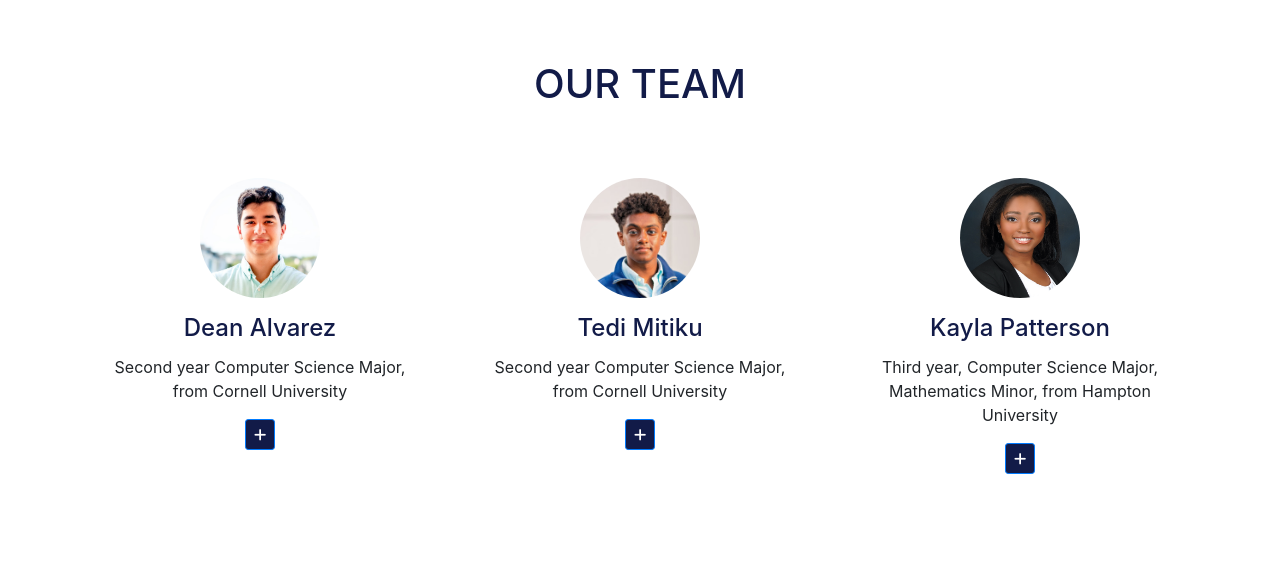
After one commit to kpatterson01/step-capstone-2020, a Flask app: page /team.html in a window 1280 px wide. The commit adds this page. Shown: the top 571 px of the page. Run offline with Flask 2, Linux system fonts and the light colour scheme; parts of the project's set-up code (start-up, migrations or seed data) failed here and were passed over; some libraries are stand-ins or nearby versions.

Commit message:
Add team page and uncollapsible feature on tree.

```diff
--- a/app.py
+++ b/app.py
@@ -45,9 +45,9 @@ def hierachy_tree():
 def provision_metrics():
     return render_template("provisionMetrics.html")
 
-@app.route("/research.html")
+@app.route("/team.html")
 def research():
-    return render_template("research.html")
+    return render_template("team.html")
 
 @app.route("/api/distance", methods=["POST"])
 def calculate_distance():
--- /dev/null
+++ b/static/team.css
@@ -0,0 +1,127 @@
+
+rt url('https://maxcdn.bootstrapcdn.com/font-awesome/4.7.0/css/font-awesome.min.css');
+#team {
+    background: #eee !important;
+}
+
+.btn-primary:hover,
+.btn-primary:focus {
+    background-color: #108d6f;
+    border-color: #108d6f;
+    box-shadow: none;
+    outline: none;
+}
+
+.btn-primary {
+    color: #fff;
+    background-color: #121B48;
+}
+
+section {
+    padding: 60px 0;
+}
+
+section .section-title {
+    text-align: center;
+    color: #121B48;
+    margin-bottom: 50px;
+    text-transform: uppercase;
+}
+
+#team .card {
+    border: none;
+    background: #ffffff;
+}
+
+.image-flip:hover .backside,
+.image-flip.hover .backside {
+    -webkit-transform: rotateY(0deg);
+    -moz-transform: rotateY(0deg);
+    -o-transform: rotateY(0deg);
+    -ms-transform: rotateY(0deg);
+    transform: rotateY(0deg);
+    border-radius: .25rem;
+}
+
+.image-flip:hover .frontside,
+.image-flip.hover .frontside {
+    -webkit-transform: rotateY(180deg);
+    -moz-transform: rotateY(180deg);
+    -o-transform: rotateY(180deg);
+    transform: rotateY(180deg);
+}
+
+.mainflip {
+    -webkit-transition: 1s;
+    -webkit-transform-style: preserve-3d;
+    -ms-transition: 1s;
+    -moz-transition: 1s;
+    -moz-transform: perspective(1000px);
+    -moz-transform-style: preserve-3d;
+    -ms-transform-style: preserve-3d;
+    transition: 1s;
+    transform-style: preserve-3d;
+    position: relative;
+}
+
+.frontside {
+    position: relative;
+    -webkit-transform: rotateY(0deg);
+    -ms-transform: rotateY(0deg);
+    z-index: 2;
+    margin-bottom: 30px;
+}
+
+.backside {
+    position: absolute;
+    top: 0;
+    left: 0;
+    background: white;
+    -webkit-transform: rotateY(-180deg);
+    -moz-transform: rotateY(-180deg);
+    -o-transform: rotateY(-180deg);
+    -ms-transform: rotateY(-180deg);
+    transform: rotateY(-180deg);
+    -webkit-box-shadow: 5px 7px 9px -4px rgb(158, 158, 158);
+    -moz-box-shadow: 5px 7px 9px -4px rgb(158, 158, 158);
+    box-shadow: 5px 7px 9px -4px rgb(158, 158, 158);
+}
+
+.frontside,
+.backside {
+    -webkit-backface-visibility: hidden;
+    -moz-backface-visibility: hidden;
+    -ms-backface-visibility: hidden;
+    backface-visibility: hidden;
+    -webkit-transition: 1s;
+    -webkit-transform-style: preserve-3d;
+    -moz-transition: 1s;
+    -moz-transform-style: preserve-3d;
+    -o-transition: 1s;
+    -o-transform-style: preserve-3d;
+    -ms-transition: 1s;
+    -ms-transform-style: preserve-3d;
+    transition: 1s;
+    transform-style: preserve-3d;
+}
+
+.frontside .card,
+.backside .card {
+    min-height: 312px;
+}
+
+.backside .card a {
+    font-size: 18px;
+    color: #121B48 !important;
+}
+
+.frontside .card .card-title,
+.backside .card .card-title {
+    color: #121B48 !important;
+}
+
+.frontside .card .card-body img {
+    width: 120px;
+    height: 120px;
+    border-radius: 50%;
+}
--- a/templates/index.html
+++ b/templates/index.html
@@ -12,9 +12,9 @@
 				<h4>S.A.M: Google STEP Capstone 2020</h4>
 			</div>
 			<ul class="nav-links">
-				<li><a href="research.html">Mission</a></li>
-				<li><a href="research.html">Research</a></li>
-				<li><a href="research.html">The Team</a></li>
+				<li><a href="">Mission</a></li>
+				<li><a href="">Research</a></li>
+				<li><a href="team.html">The Team</a></li>
 			</ul>
 		</nav>
 
--- /dev/null
+++ b/templates/team.html
@@ -0,0 +1,146 @@
+<!DOCTYPE html>
+<html>
+	<head>
+		<meta charset="UTF-8">
+		<title>Research</title>
+        <link rel="stylesheet" href="https://stackpath.bootstrapcdn.com/bootstrap/4.5.2/css/bootstrap.min.css" integrity="sha384-JcKb8q3iqJ61gNV9KGb8thSsNjpSL0n8PARn9HuZOnIxN0hoP+VmmDGMN5t9UJ0Z" crossorigin="anonymous">
+        <script src="https://use.fontawesome.com/c5c79fb4fe.js"></script>
+	    <link rel="stylesheet" href="{{ url_for('static', filename='team.css') }}">
+    </head>
+	<body>
+        <!-- Team -->
+        <section id="team" class="pb-5">
+                <div class="container">
+                    <h5 class="section-title h1">OUR TEAM</h5>
+                    <div class="row">
+                    <!-- Team member -->
+                    <div class="col-xs-12 col-sm-6 col-md-4">
+                        <div class="image-flip" >
+                            <div class="mainflip flip-0">
+                                <div class="frontside">
+                                    <div class="card">
+                                        <div class="card-body text-center">
+                                            <p><img class="img-fluid" src="/static/images/dean.png" alt="card image"></p>
+                                            <h4 class="card-title">Dean Alvarez</h4>
+                                            <p class="card-text">Second year Computer Science Major, from Cornell University</p>
+                                            <a href="" class="btn btn-primary btn-sm"><i class="fa fa-plus"></i></a>
+                                        </div>
+                                    </div>
+                                </div>
+                                <div class="backside">
+                                    <div class="card">
+                                        <div class="card-body text-center mt-4">
+                                            <h4 class="card-title">Dean Alvarez</h4>
+                                            <p class="card-text">I worked with libraries such as pandas and matplotlib to analyze large amounts of data leading to the development of the logic behind S.A.M.'s provisioning metrics feature</p>
+                                            <ul class="list-inline">
+                                                <li class="list-inline-item">
+                                                    <a class="social-icon text-xs-center" href="https://www.linkedin.com/in/deanedwardalvarez">
+                                                        <i class="fa fa-linkedin-square" aria-hidden="true"></i>
+                                                    </a>
+                                                </li>
+                                                <li class="list-inline-item">
+                                                    <a class="social-icon text-xs-center" href="https://github.com/DeanAlvarez">
+                                                        <i class="fa fa-github" aria-hidden="true"></i>
+                                                    </a>
+                                                </li>
+                                            </ul>
+                                        </div>
+                                    </div>
+                                </div>
+                            </div>
+                        </div>
+                    </div>
+                    <!-- Team member -->
+                    <div class="col-xs-12 col-sm-6 col-md-4">
+                        <div class="image-flip" ontouchstart="this.classList.toggle('hover');">
+                            <div class="mainflip">
+                                <div class="frontside">
+                                    <div class="card">
+                                        <div class="card-body text-center">
+                                            <p><img class=" img-fluid" src="/static/images/tedi.jpg" alt="card image"></p>
+                                            <h4 class="card-title">Tedi Mitiku</h4>
+                                            <p class="card-text">Second year Computer Science Major, from Cornell University</p>
+                                            <a href="" class="btn btn-primary btn-sm"><i class="fa fa-plus"></i></a>
+                                        </div>
+                                    </div>
+                                </div>
+                                <div class="backside">
+                                    <div class="card">
+                                        <div class="card-body text-center mt-4">
+                                            <h4 class="card-title">Tedi Mitiku</h4>
+                                            <p class="card-text">I learned how to use Python libraries for data analysis and processing and worked to integrate our S.A.M's frontend and backend using Flask </p>
+                                            <ul class="list-inline">
+                                                <li class="list-inline-item">
+                                                    <a class="social-icon text-xs-center" href="mailto:tbm42@cornell.edu">
+                                                        <i class="fa fa-envelope-o" aria-hidden="true"></i>
+                                                    </a>
+                                                </li>
+                                                <li class="list-inline-item">
+                                                    <a class="social-icon text-xs-center"  href="https://www.linkedin.com/in/tedi-mitiku">
+                                                        <i class="fa fa-linkedin-square" aria-hidden="true"></i>
+                                                    </a>
+                                                </li>
+                                                <li class="list-inline-item">
+                                                    <a class="social-icon text-xs-center" href="https://github.com/tedim52">
+                                                        <i class="fa fa-github" aria-hidden="true"></i>
+                                                    </a>
+                                                </li>
+                                            </ul>
+                                        </div>
+                                    </div>
+                                </div>
+                            </div>
+                        </div>
+                    </div>
+                    <!-- Team member -->
+                    <div class="col-xs-12 col-sm-6 col-md-4">
+                        <div class="image-flip" ontouchstart="this.classList.toggle('hover');">
+                            <div class="mainflip">
+                                <div class="frontside">
+                                    <div class="card">
+                                        <div class="card-body text-center">
+                                            <p><img class=" img-fluid" src="/static/images/kayla.jpg" alt="card image"></p>
+                                            <h4 class="card-title">Kayla Patterson</h4>
+                                            <p class="card-text">Third year, Computer Science Major, Mathematics Minor, from Hampton University</p>
+                                            <a href="" class="btn btn-primary btn-sm"><i class="fa fa-plus"></i></a>
+                                        </div>
+                                    </div>
+                                </div>
+                                <div class="backside">
+                                    <div class="card">
+                                        <div class="card-body text-center mt-4">
+                                            <h4 class="card-title">Kayla Patterson</h4>
+                                            <p class="card-text">I worked on S.A.M frontend using D3.js library to display the tree and Chart.js to display provisioning charts. Also, worked on Python scripts to analyze data.</p>
+                                            <ul class="list-inline">
+                                                <li class="list-inline-item">
+                                                    <a class="social-icon text-xs-center" href="mailto:klypat00@gmail.com">
+                                                        <i class="fa fa-envelope-o" aria-hidden="true"></i>
+                                                    </a>
+                                                </li>
+                                                <li class="list-inline-item">
+                                                    <a class="social-icon text-xs-center" href="https://www.linkedin.com/in/kayla-patterson">
+                                                        <i class="fa fa-linkedin-square" aria-hidden="true"></i>
+                                                    </a>
+                                                </li>
+                                                <li class="list-inline-item">
+                                                    <a class="social-icon text-xs-center" href="https://github.com/kpatterson01">
+                                                        <i class="fa fa-github" aria-hidden="true"></i>
+                                                    </a>
+                                                </li>
+                                            </ul>
+                                        </div>
+                                    </div>
+                                </div>
+                            </div>
+                        </div>
+                    </div>
+                </div>
+            </div>
+        </section>
+
+        <script src="https://code.jquery.com/jquery-3.5.1.slim.min.js" integrity="sha384-DfXdz2htPH0lsSSs5nCTpuj/zy4C+OGpamoFVy38MVBnE+IbbVYUew+OrCXaRkfj" crossorigin="anonymous"></script>
+<script src="https://cdn.jsdelivr.net/npm/popper.js@1.16.1/dist/umd/popper.min.js" integrity="sha384-9/reFTGAW83EW2RDu2S0VKaIzap3H66lZH81PoYlFhbGU+6BZp6G7niu735Sk7lN" crossorigin="anonymous"></script>
+<script src="https://stackpath.bootstrapcdn.com/bootstrap/4.5.2/js/bootstrap.min.js" integrity="sha384-B4gt1jrGC7Jh4AgTPSdUtOBvfO8shuf57BaghqFfPlYxofvL8/KUEfYiJOMMV+rV" crossorigin="anonymous"></script>
+	</body>
+
+</html>
```
Also changed, not shown: templates/research.html (deleted, +0 -13 lines), static/images/dean.png (added), static/images/kayla.jpg (added), static/images/tedi.jpg (added), static/treeScript.js.
